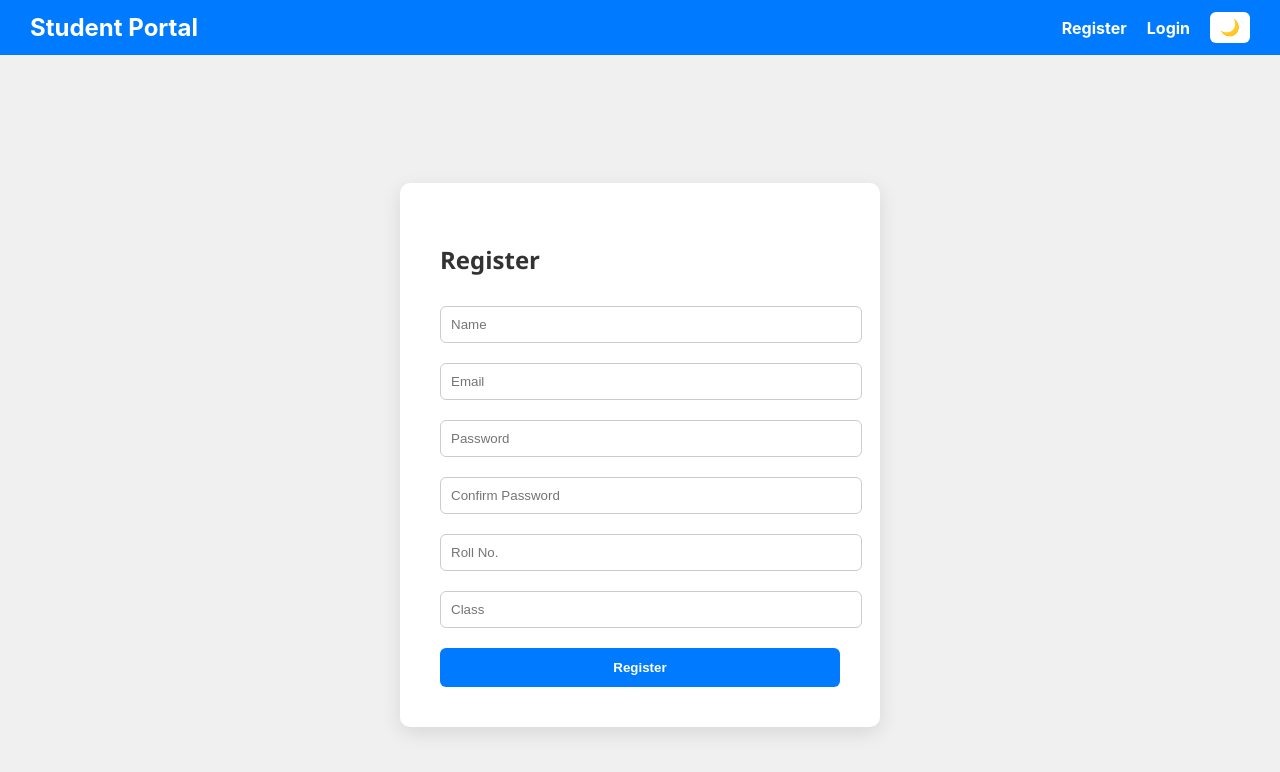
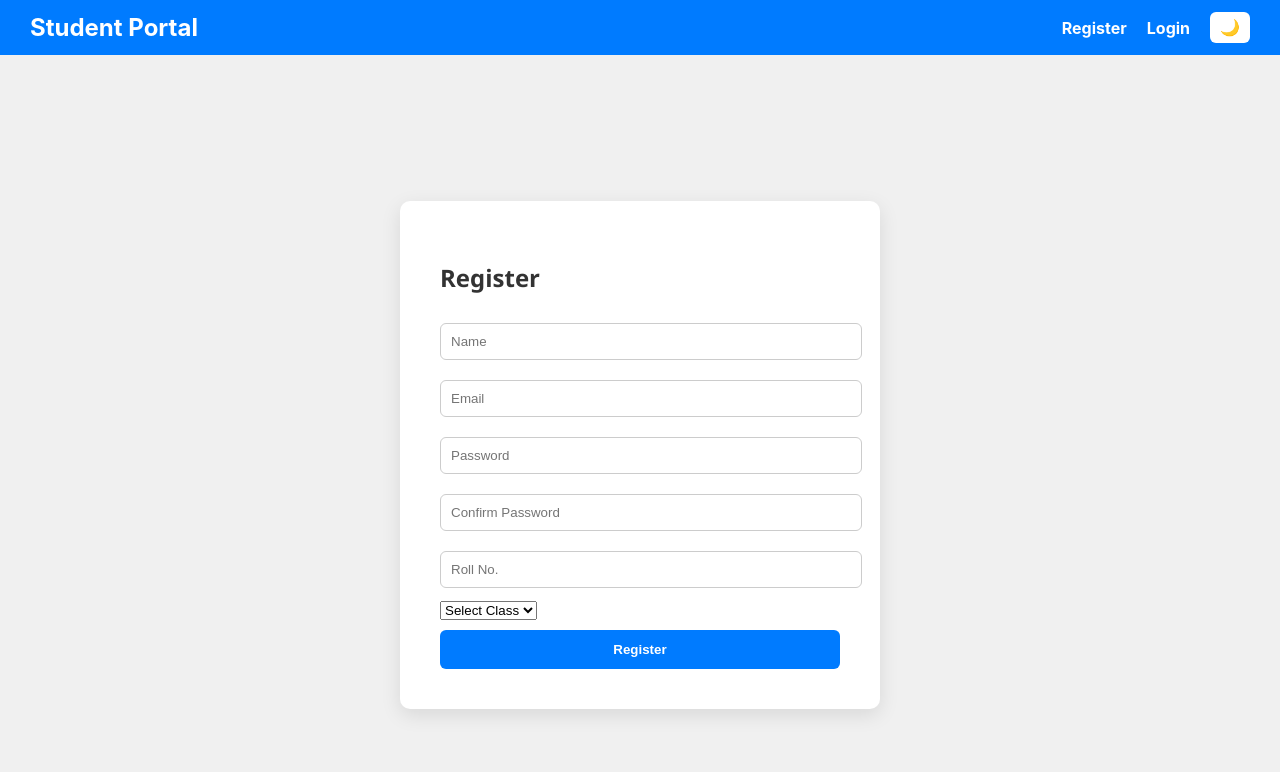
Before and after one commit to bhumi-k/Grievance, a React (Create React App) app in the folder client/: page /register in a window 1280 px wide. Shown: the top 772 px of the page. Built offline with nearby package versions, Linux system fonts and the light colour scheme.

Commit message:
Registration form class dropdown added

```diff
--- a/client/src/components/Register.js
+++ b/client/src/components/Register.js
@@ -38,7 +38,11 @@ const Register = () => {
         <input name="password" type="password" placeholder="Password" onChange={handleChange} required />
         <input name="confirmPassword" type="password" placeholder="Confirm Password" onChange={handleChange} required />
         <input name="rollNo" placeholder="Roll No." onChange={handleChange} required />
-        <input name="class" placeholder="Class" onChange={handleChange} required />
+        <select name="class" onChange={handleChange} required>
+          <option value="">Select Class</option>
+          <option value="MCA">MCA</option>
+          <option value="MBA">MBA</option>
+        </select>
         <button type="submit">Register</button>
       </form>
     </div>
```
